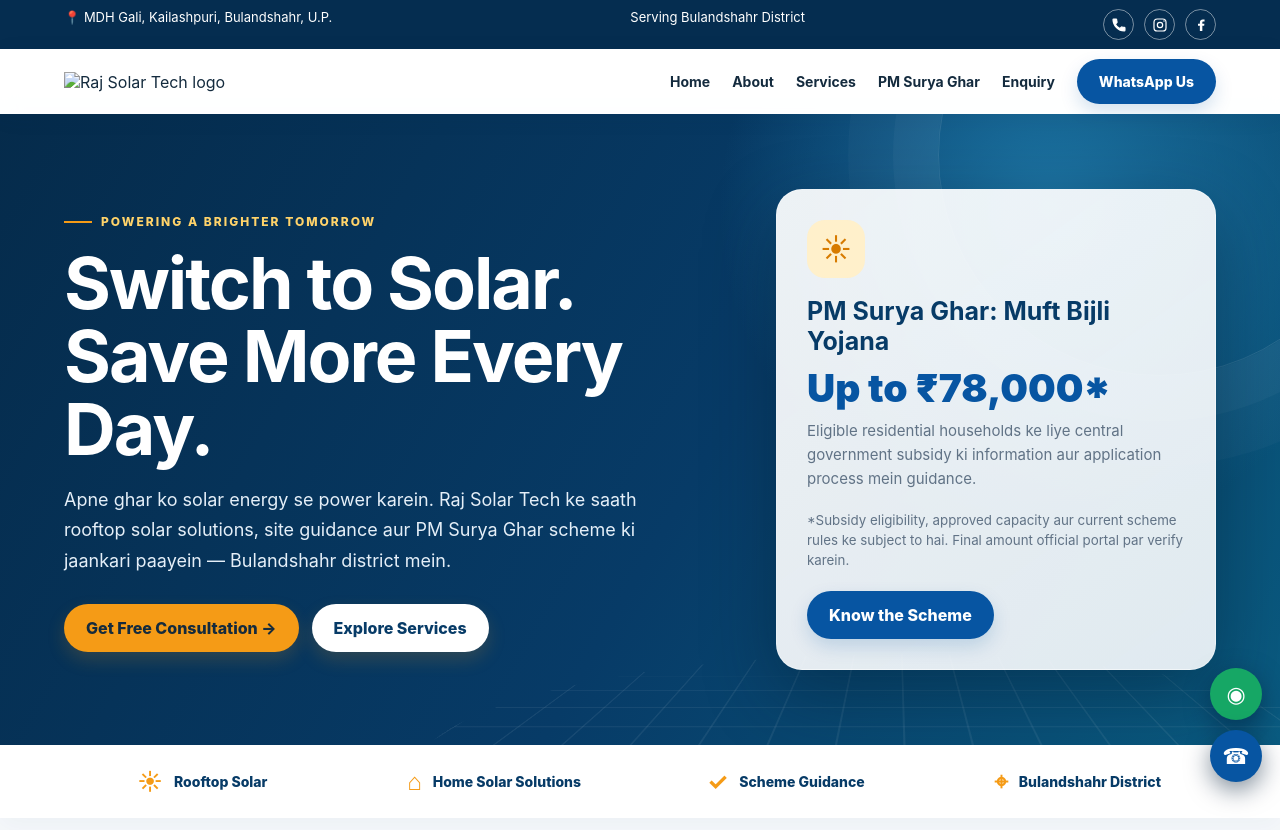
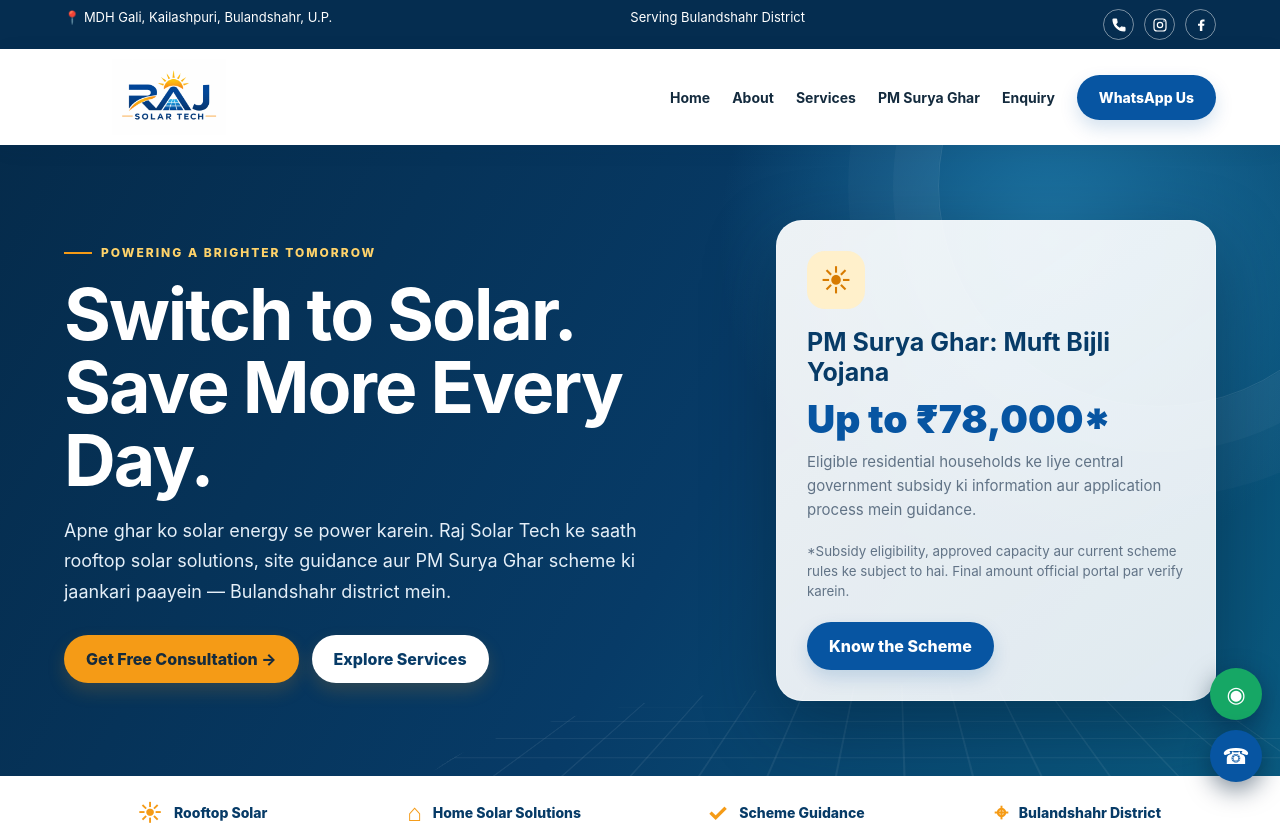
Before and after one commit to Yasika24/raj-solar-tech, a plain HTML site: page index.html in a window 1280 px wide. Shown: the top 830 px of the page. Drawn offline with Linux system fonts and the light colour scheme.

Commit message:
Update logo image source in index.html

```diff
--- a/index.html
+++ b/index.html
@@ -59,7 +59,7 @@ footer{background:#042945;color:#fff;padding:48px 5% 24px}.footer-grid{display:g
   </div>
 </div>
 <header>
-  <a class="brand" href="#home" aria-label="Raj Solar Tech home"><img src="assets/raj-solar-tech-logo.jpeg" alt="Raj Solar Tech logo"></a>
+  <a class="brand" href="#home" aria-label="Raj Solar Tech home"><img src="raj-solar-tech-logo.jpeg" alt="Raj Solar Tech logo"></a>
   <nav aria-label="Main navigation">
     <a href="#home">Home</a><a href="#about">About</a><a href="#services">Services</a><a href="#scheme">PM Surya Ghar</a><a href="#enquiry">Enquiry</a>
     <a class="btn blue" href="https://wa.me/917417464875?text=Namaste%20Raj%20Solar%20Tech%2C%20mujhe%20solar%20installation%20ki%20jaankari%20chahiye.">WhatsApp Us</a>
```
